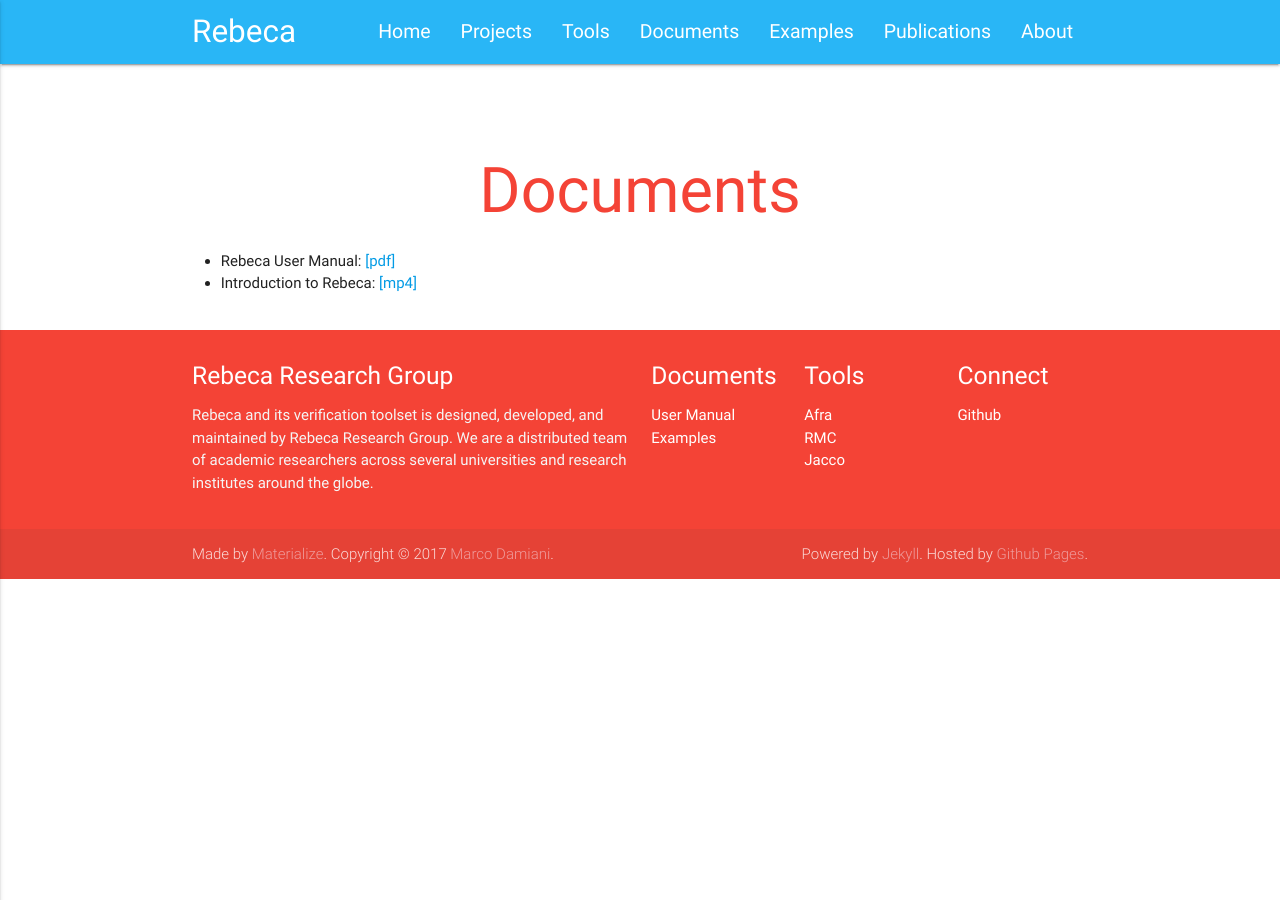
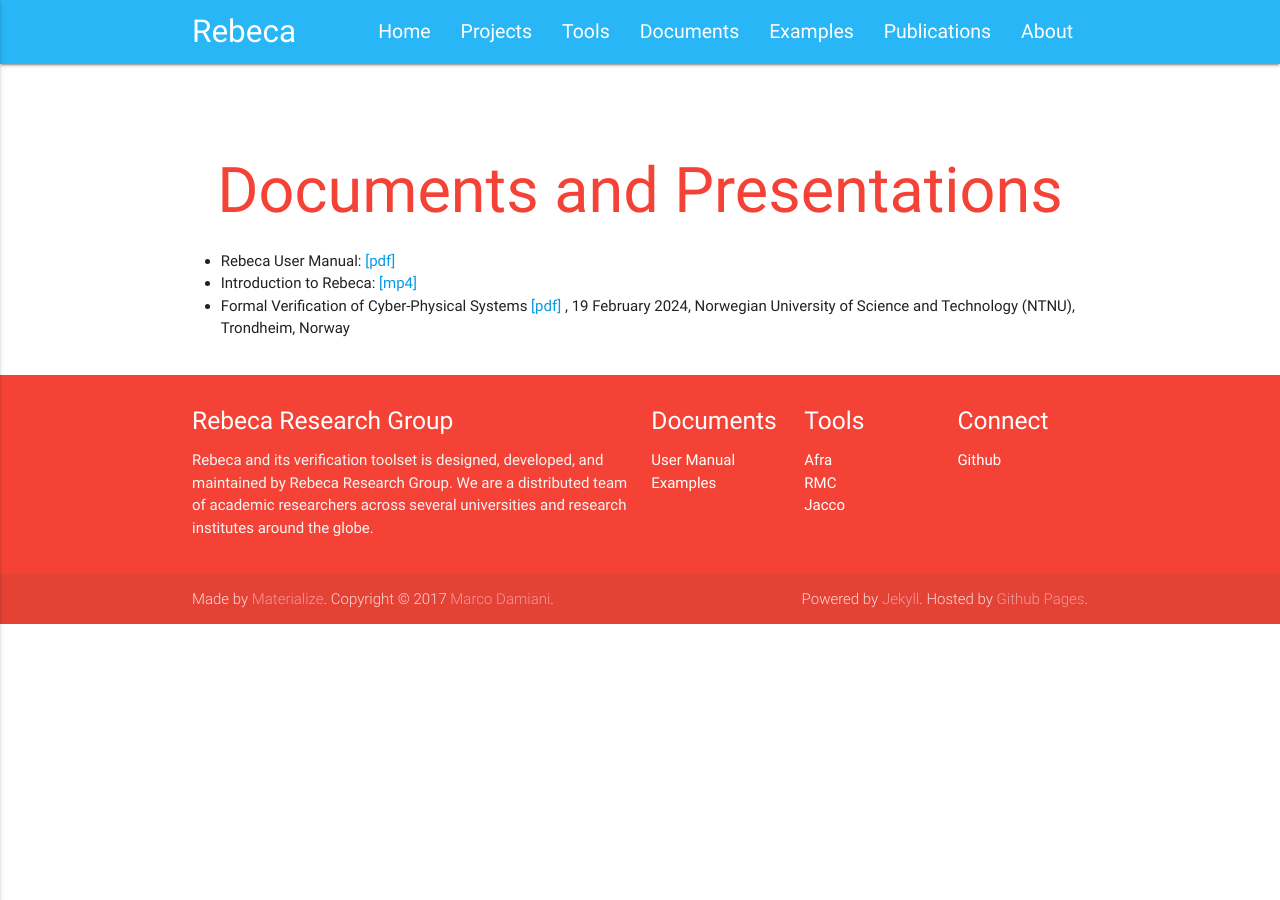
Before and after one commit to rebeca-lang/rebeca-lang.github.io, a Jekyll site: the page built from documents.md, in a window 1280 px wide. Built offline with Jekyll 4.4.1, drawn with Linux system fonts in a browser that asks for light colours.

Commit message:
Update documents.md
Adding talk at NTNU

```diff
--- a/documents.md
+++ b/documents.md
@@ -1,7 +1,8 @@
 ---
 layout: page
-title: Documents
+title: Documents and Presentations
 
 ---
 * Rebeca User Manual: [ [pdf] ](/assets/documents/manual.2.1.pdf)
 * Introduction to Rebeca: [ [mp4] ](https://github.com/rebeca-lang/rebeca-lang.github.io/releases/download/Tutorials/MarjanAntonioClassMay14-2020.mp4)
+* Formal Verification of Cyber-Physical Systems [ [pdf] ](/assets/documents/), 19 February 2024, Norwegian University of Science and Technology (NTNU), Trondheim, Norway
```
